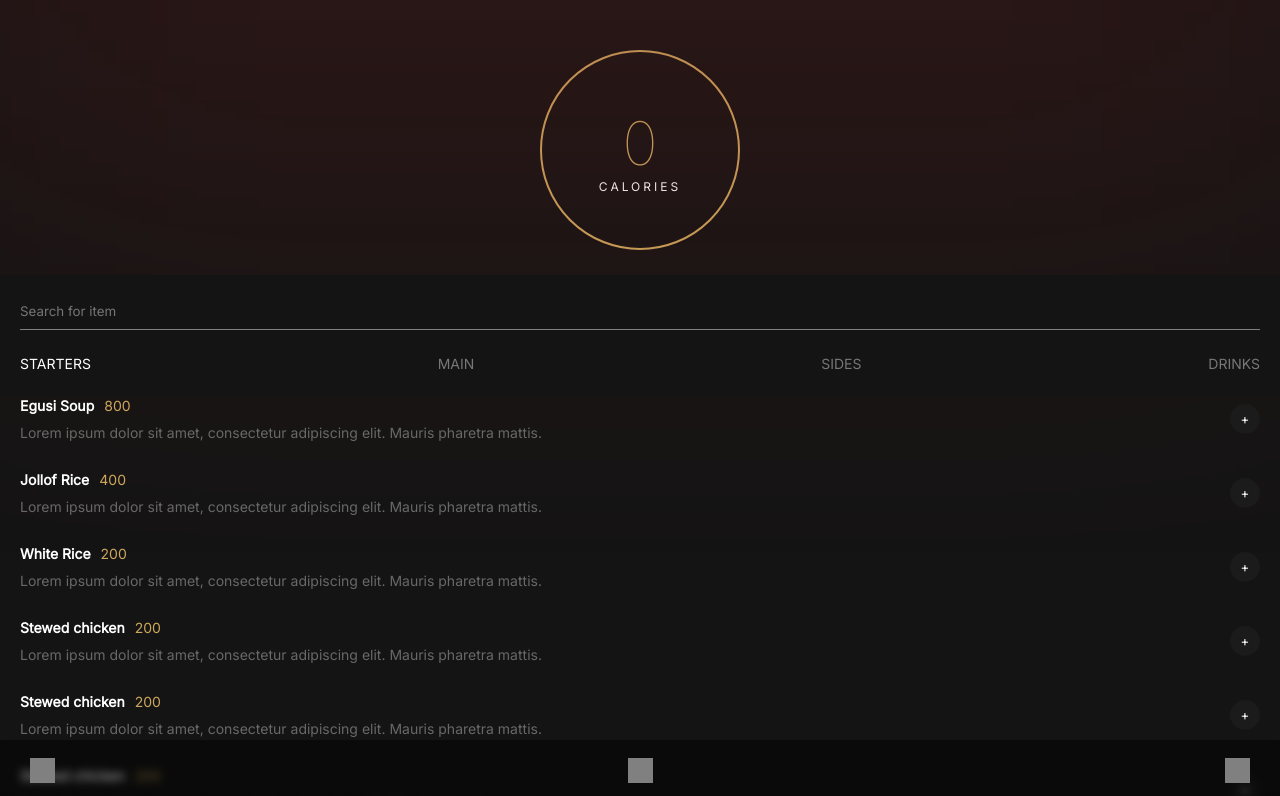
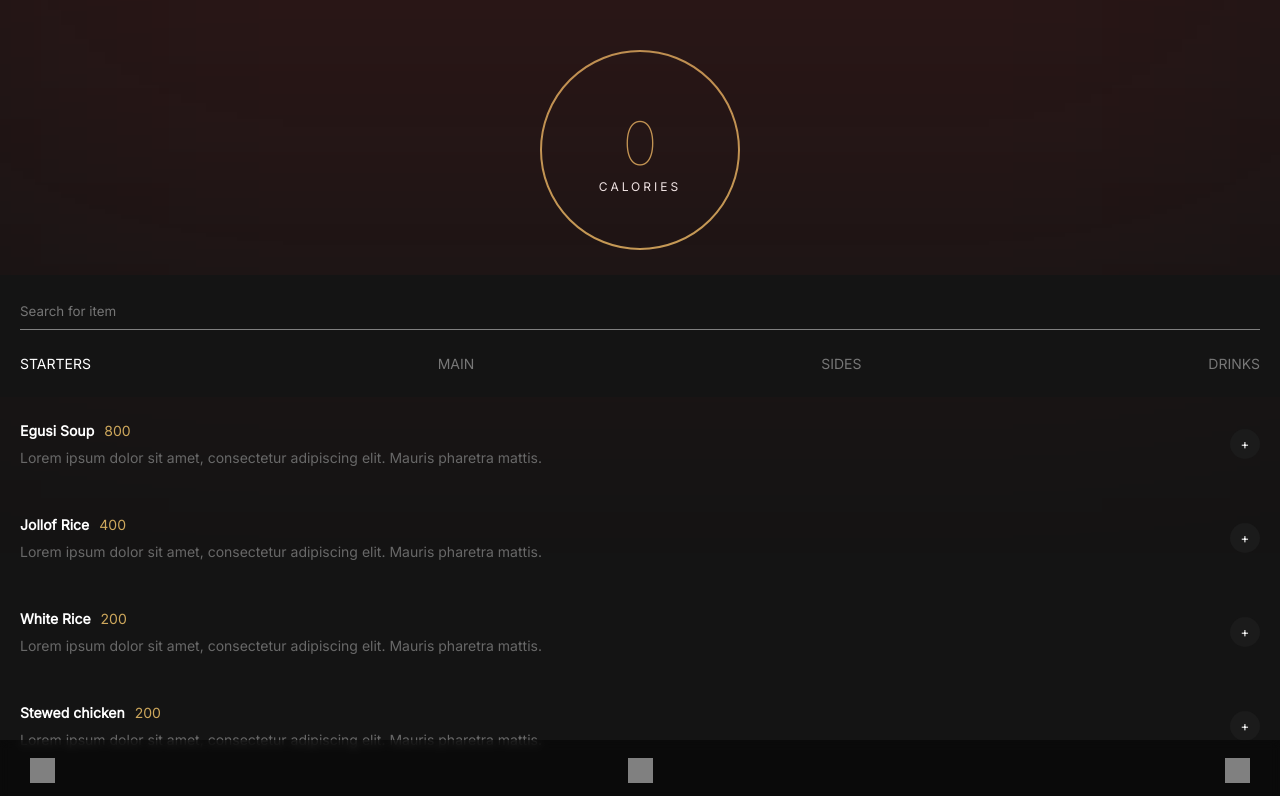
Before and after one commit to emmanuelojiji/my-enish, a React (Create React App) app: page / in a window 1280 px wide. Shown: the top 796 px of the page. Built offline with nearby package versions, Linux system fonts and the light colour scheme.

Commit message:
50px vertical spacing between product cards

```diff
--- a/src/pages/CalorieCounter.scss
+++ b/src/pages/CalorieCounter.scss
@@ -30,8 +30,9 @@
   .card-container {
     display: flex;
     flex-direction: column;
-    gap: 30px;
+    gap: 50px;
     min-width: 100%;
+    margin-top: 25px;
   }
 
   .total-circle {
```
